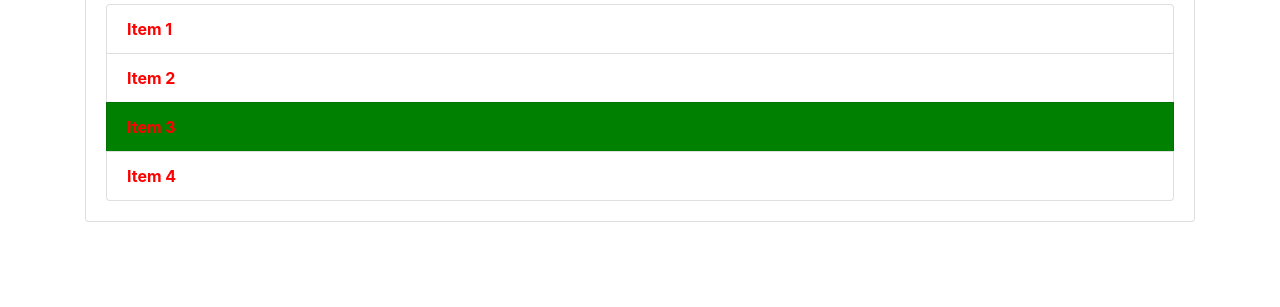
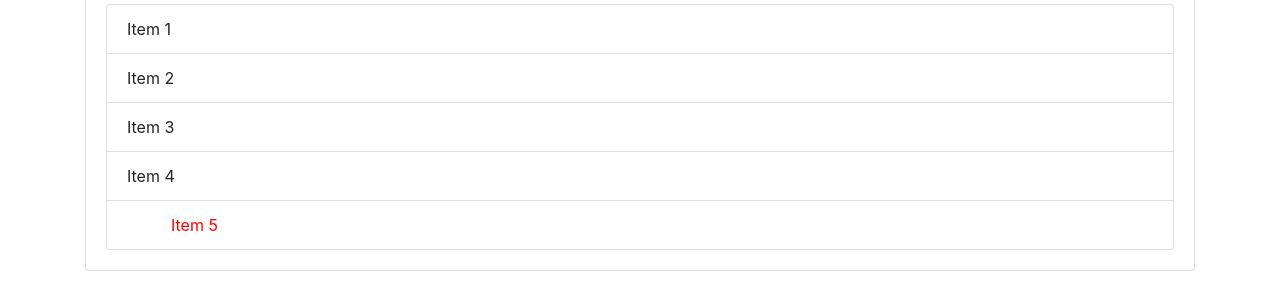
Before and after one commit to akinGC/NewFolder1, a plain HTML site: page index.html in a window 1280 px wide. Shown: the part 273-580 px from the top of the page. Drawn offline with nearby package versions, Linux system fonts and the light colour scheme.

Commit message:
getelementbytagname

```diff
--- a/index.html
+++ b/index.html
@@ -24,21 +24,23 @@
     <ul id="items" class="list-group">
       <li class="list-group-item">Item 1</li>
       <li class="list-group-item">Item 2</li>
-      <li class="list-group-item item3">Item 3</li>
+      <li class="list-group-item">Item 3</li>
       <li class="list-group-item">Item 4</li>
+      <li class="list-group-item items5">Item 5</li>
     </ul>
    </div>
   </div>
 
 </body>
 <style>
-    .item3{
-        background-color: green;
-    }
-    .list-group-item{
-        font-weight: bold;
-        color: red;
-    }
-
+  .items5{
+    list-style-type: none;
+  }
 </style>
+<script>
+  let item5=document.getElementsByClassName("items5")[0];
+  item5.style.color="red";
+  let arr=document.getElementsByTagName("li");
+  arr[4].style.paddingLeft="5vw"
+</script>
 </html>
```
